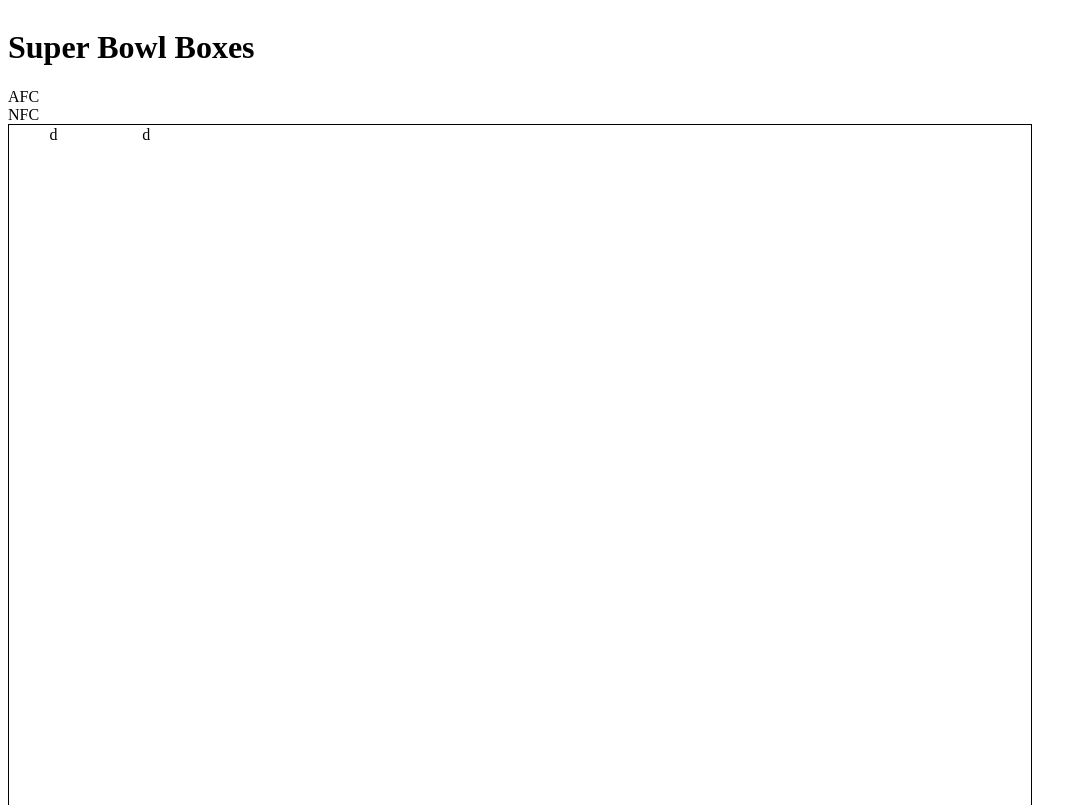
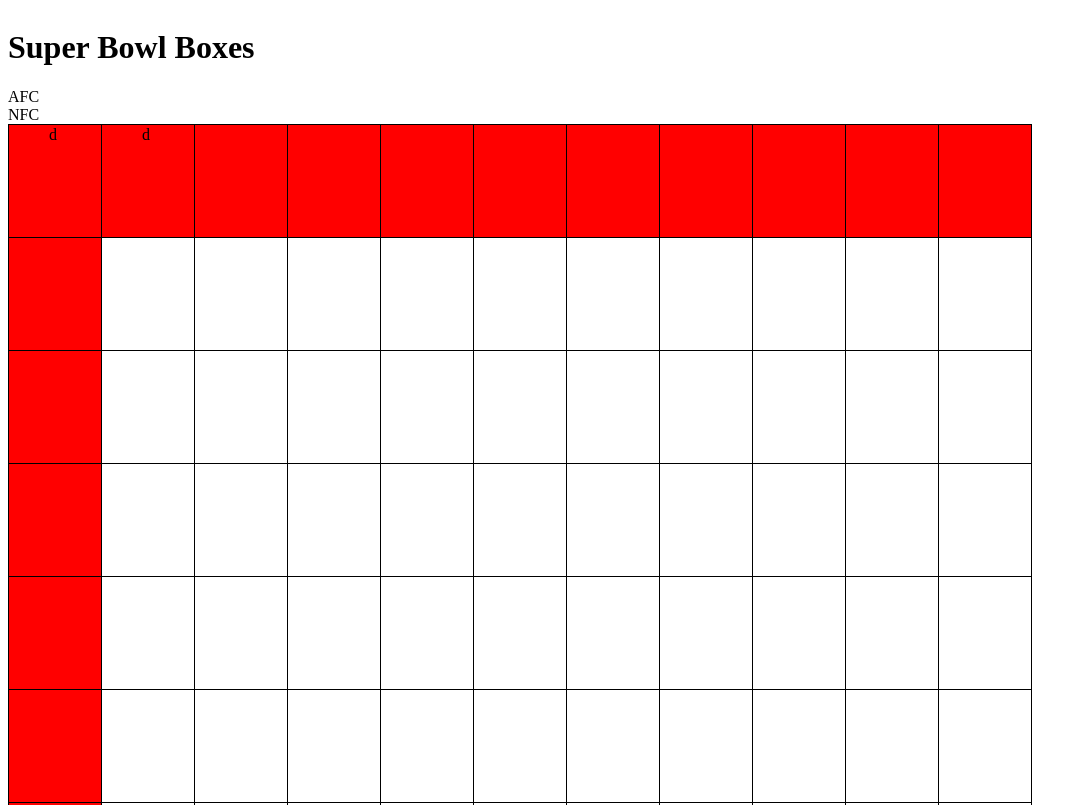
Before and after one commit to cjhaviland/superbowl-boxes-live, a website: page views/index.html in a window 1280 px wide. Shown: the top 805 px of the page, without its empty margins (0-1087 px from the left). Drawn offline with nearby package versions, Linux system fonts and the light colour scheme.

Commit message:
🐔✌️ Checkpoint public/style.css:533956/181

```diff
--- a/public/style.css
+++ b/public/style.css
@@ -14,6 +14,7 @@
 }
 
 td {
+  border: 1px solid;
   width: calc(100%/11);
   text-align: center;
   padding-bottom: calc(100%/11)
@@ -22,3 +23,11 @@
 .table{
   width: 80vw;
 }
+
+td[id$="-1"] {
+  background-color: red;
+}
+
+#row-1 {
+ background-color: red;
+}
```
